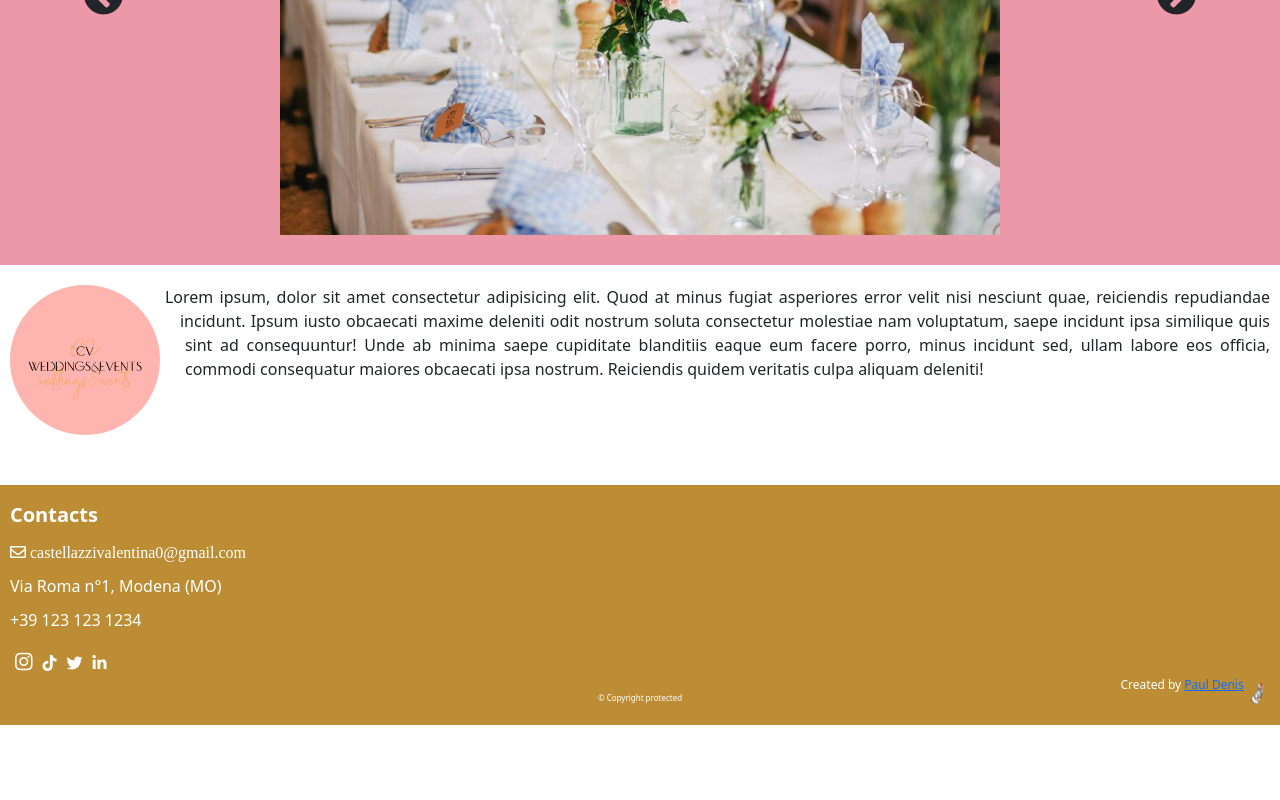
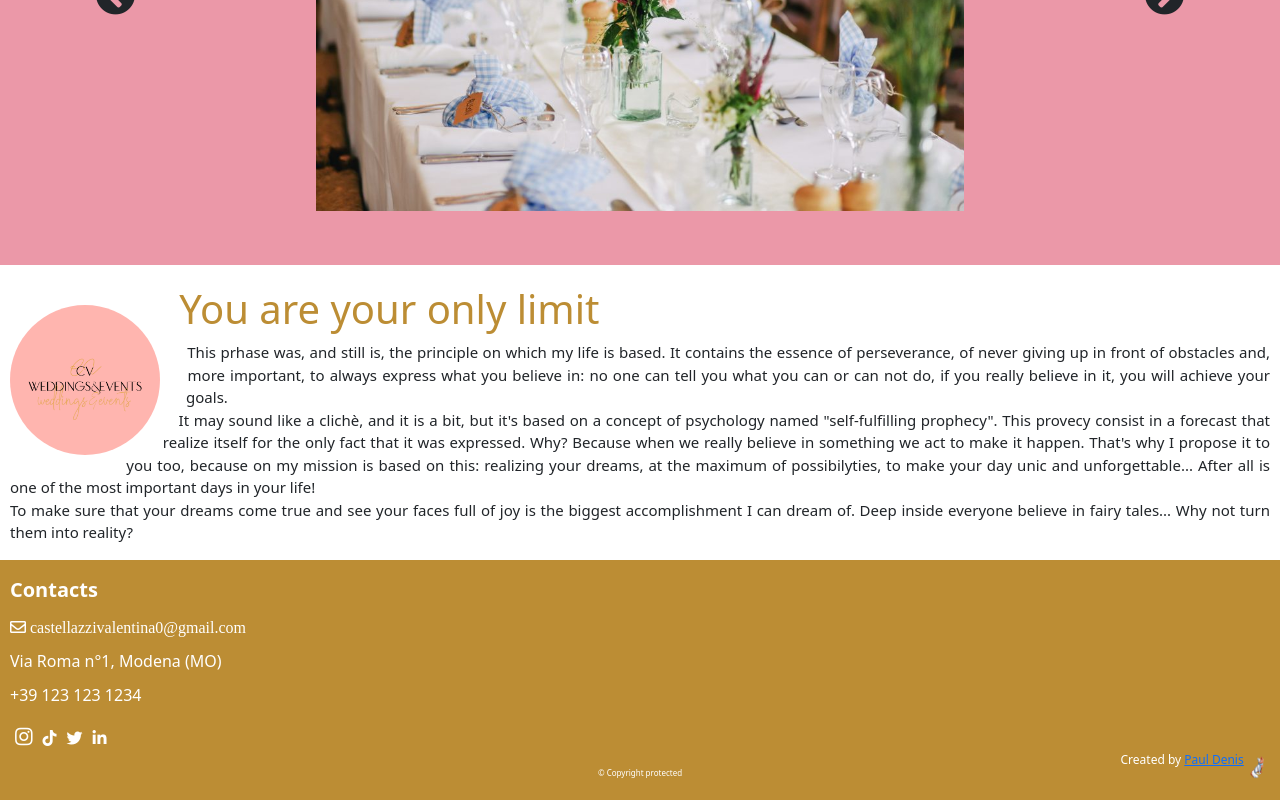
Before and after one commit to PaulDenis/cv_wedding_events_mobile, a Vue app: page / in a window 1280 px wide. Shown: the part 1251-2051 px from the top of the page. Before the commit the page ends 1976 px from the top, so only its background shows below. Built offline with nearby package versions, Linux system fonts and the light colour scheme.

Commit message:
Testo brand personalizzato Bug sul carosello tentativo di fix

```diff
--- a/src/components/BrandDesc.vue
+++ b/src/components/BrandDesc.vue
@@ -3,8 +3,22 @@
   <div class="brand_DescContainer clearfix">
     <!-- Questo è il logo dell'azienda -->
     <img src="../assets/logo.png" alt="Logo azienda" class="logo_azienda">
-
-    <p class="text">Lorem ipsum, dolor sit amet consectetur adipisicing elit. Quod at minus fugiat asperiores error velit nisi nesciunt quae, reiciendis repudiandae incidunt. Ipsum iusto obcaecati maxime deleniti odit nostrum soluta consectetur molestiae nam voluptatum, saepe incidunt ipsa similique quis sint ad consequuntur! Unde ab minima saepe cupiditate blanditiis eaque eum facere porro, minus incidunt sed, ullam labore eos officia, commodi consequatur maiores obcaecati ipsa nostrum. Reiciendis quidem veritatis culpa aliquam deleniti!</p>
+    <h1>You are your only limit</h1>
+    <p class="text" v-if="linguaggio == 'italiano'">'You are your only limit', che si traduce in "Tu sei il tuo unico limite".
+      <br>
+      Questa frase è stata, ed è tutt'ora, il principio su cui si basa la mia vita. Essa racchiude l'essenza della perseveranza, del non arrendersi di fronte agli ostacoli e sopratutto di esprimere quello in cui credo da sempre: nessuno può dirti cosa puoi o non puoi fare, se ci credi davvero raggiungerai i tuoi obbiettivi.
+      <br>
+      Può sembrare una frase fatta, e in effetti un pò lo è, ma è basata su un concetto della psicologia che si chiama "profezia che si autoavvera". Questa profezia consiste in una previsione, che si realizza per il solo fatto di essere stata espressa. Perchè? Perchè quando crediamo fermamente in qualcosa agiamo per fare in modo che accada. Per questo la ripropongo a voi, perchè è proprio ciò su cui si basa la mia missione: realizzare i vostri desideri, al massimo delle possibilità, per rendere il vostro giorno unico ed indimenticabile... Dopotutto è uno dei giorni più importanti della vostra vita!
+      <br>
+      Fare in modo che i vostri sogni si avverino e vedere i vostri volti pieni di gioia è la soddisfazione più grande a cui possa ambire. Dopotutto alle favole ci crediamo un pò tutti... Perchè non trasformarle in realtà?
+    </p>
+    <p class="text" v-if="linguaggio == 'inglese'">
+      This prhase was, and still is, the principle on which my life is based. It contains the essence of perseverance, of never giving up in front of obstacles and, more important, to always express what you believe in: no one can tell you what you can or can not do, if you really believe in it, you will achieve your goals.
+      <br>
+      It may sound like a clichè, and it is a bit, but it's based on a concept of psychology named "self-fulfilling prophecy". This provecy consist in a forecast that realize itself for the only fact that it was expressed. Why? Because when we really believe in something we act to make it happen. That's why I propose it to you too, because on my mission is based on this: realizing your dreams, at the maximum of possibilyties, to make your day unic and unforgettable... After all is one of the most important days in your life!
+      <br>
+      To make sure that your dreams come true and see your faces full of joy is the biggest accomplishment I can dream of. Deep inside everyone believe in fairy tales... Why not turn them into reality?
+    </p>
   </div>
 </template>
 
@@ -20,19 +34,24 @@ export default {
 <style lang="scss" scoped>
 .brand_DescContainer {
   height: 25vh;
+  width: 100%;
   margin-top: 20px;
   padding-left: 10px;
   padding-right: 10px;
+  h1 {
+    color: #bc8d34;
+  }
 }
 .text {
   text-align: justify;
-  font-size: 16px;
+  font-size: 15px;
 }
 .logo_azienda {
-  margin-right: 50px;
+  margin-right: 30px;
+  margin-top: 20px;
   height: 150px;
   float: left;
-  shape-outside: circle();
+  shape-outside: circle(50%);
   border-radius: 50%;
 }
 .clearfix {
--- a/src/components/LandingCarousel.vue
+++ b/src/components/LandingCarousel.vue
@@ -102,7 +102,7 @@ export default {
         height: 30vh;
         .carusel_container {
             align-self: center;
-            height: 100%;
+            height: 90%;
             img {
                 position: relative;
                 width: 100%;
```
